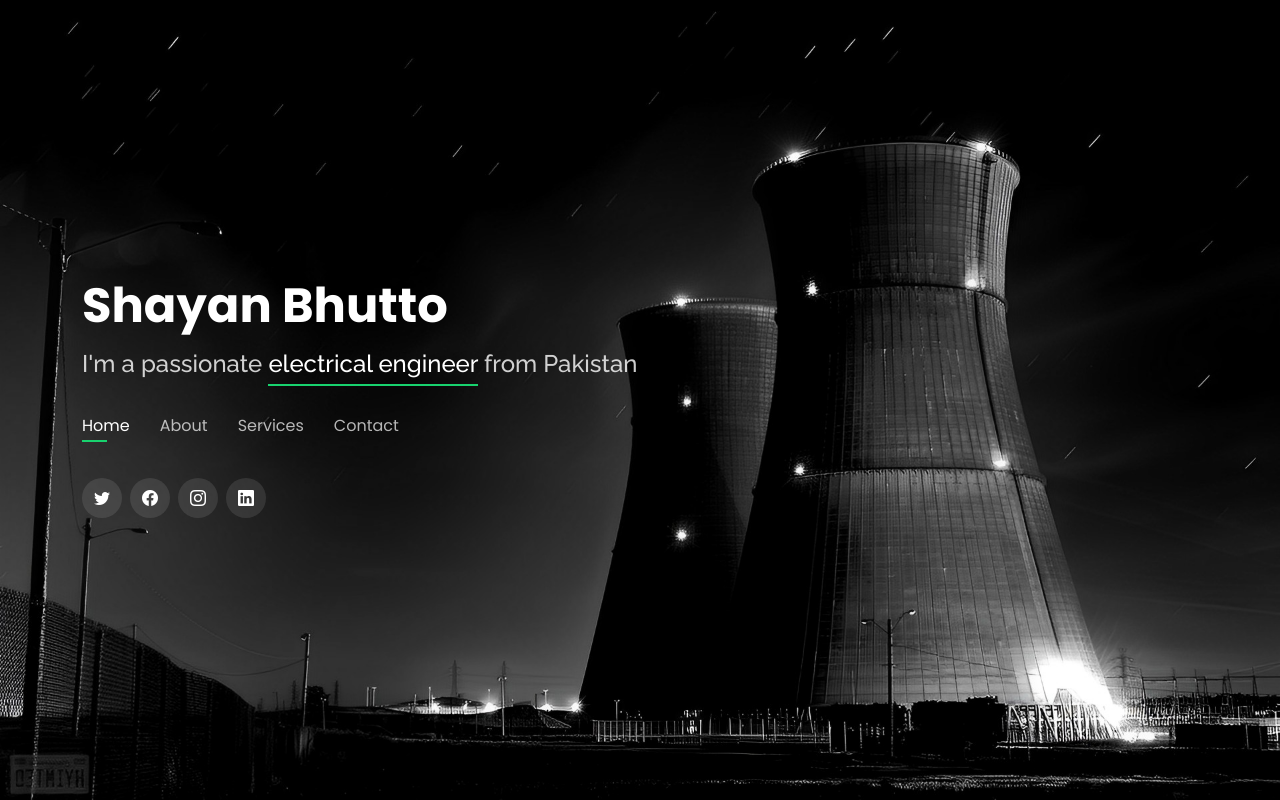
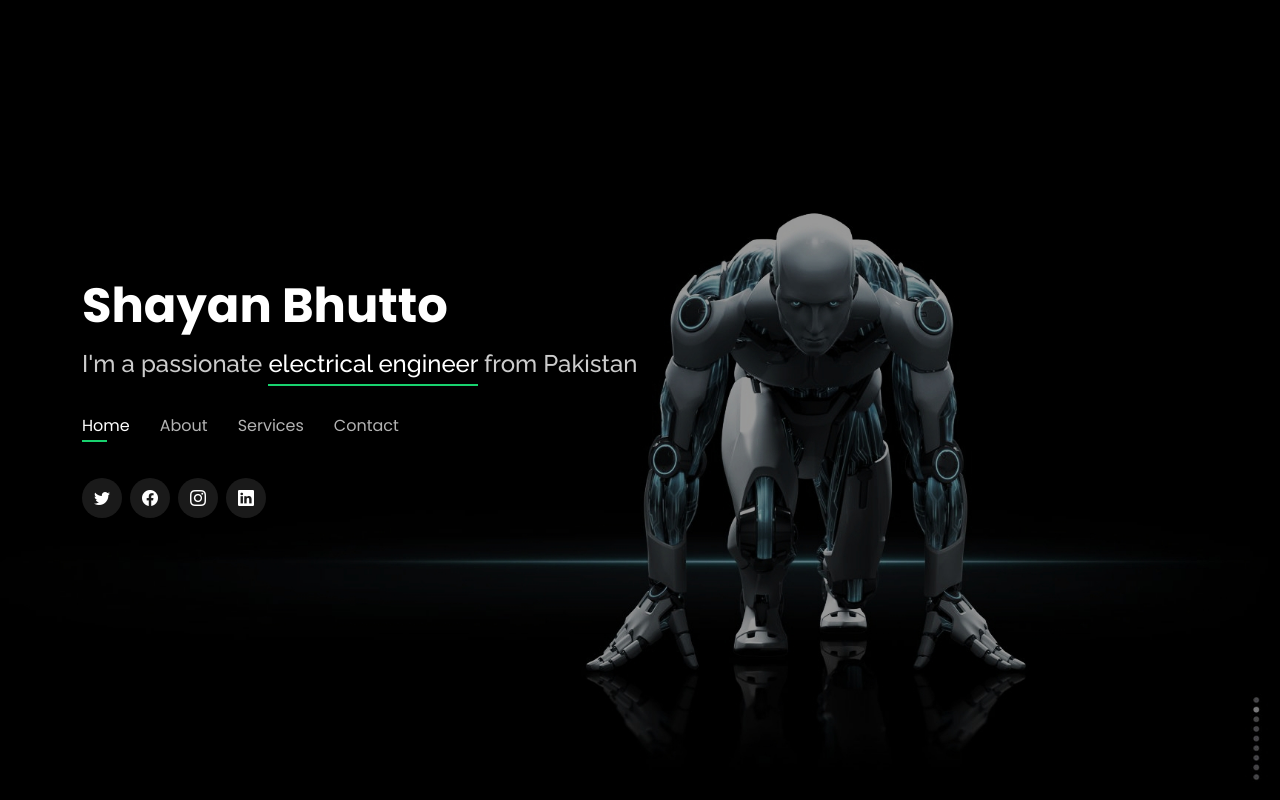
Before and after one commit to shayanbhutto/shayanbhutto.github.io, a plain HTML site: page index.html in a window 1280 px wide. Drawn offline with nearby package versions, Linux system fonts and the light colour scheme.

Commit message:
Update style.css

```diff
--- a/assets/css/style.css
+++ b/assets/css/style.css
@@ -20,7 +20,7 @@ body {
 body::before {
   content: "";
   position: fixed;
-  background: #040404 url("../img/bg3.jpg") top right no-repeat;
+  background: #040404 url("../img/robot.jpg") top right no-repeat;
   background-size: cover;
   left: 0;
   right: 0;
```
